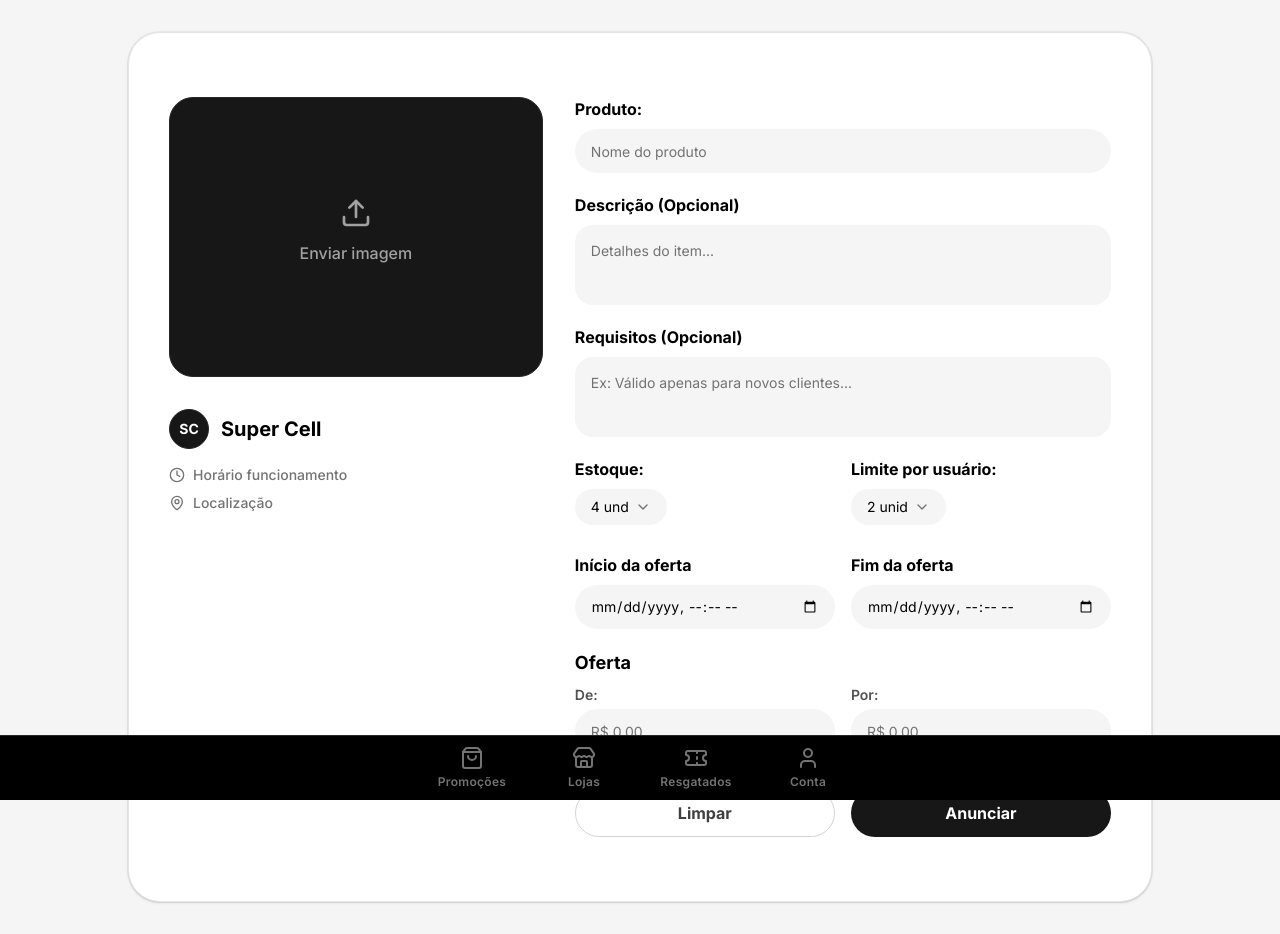
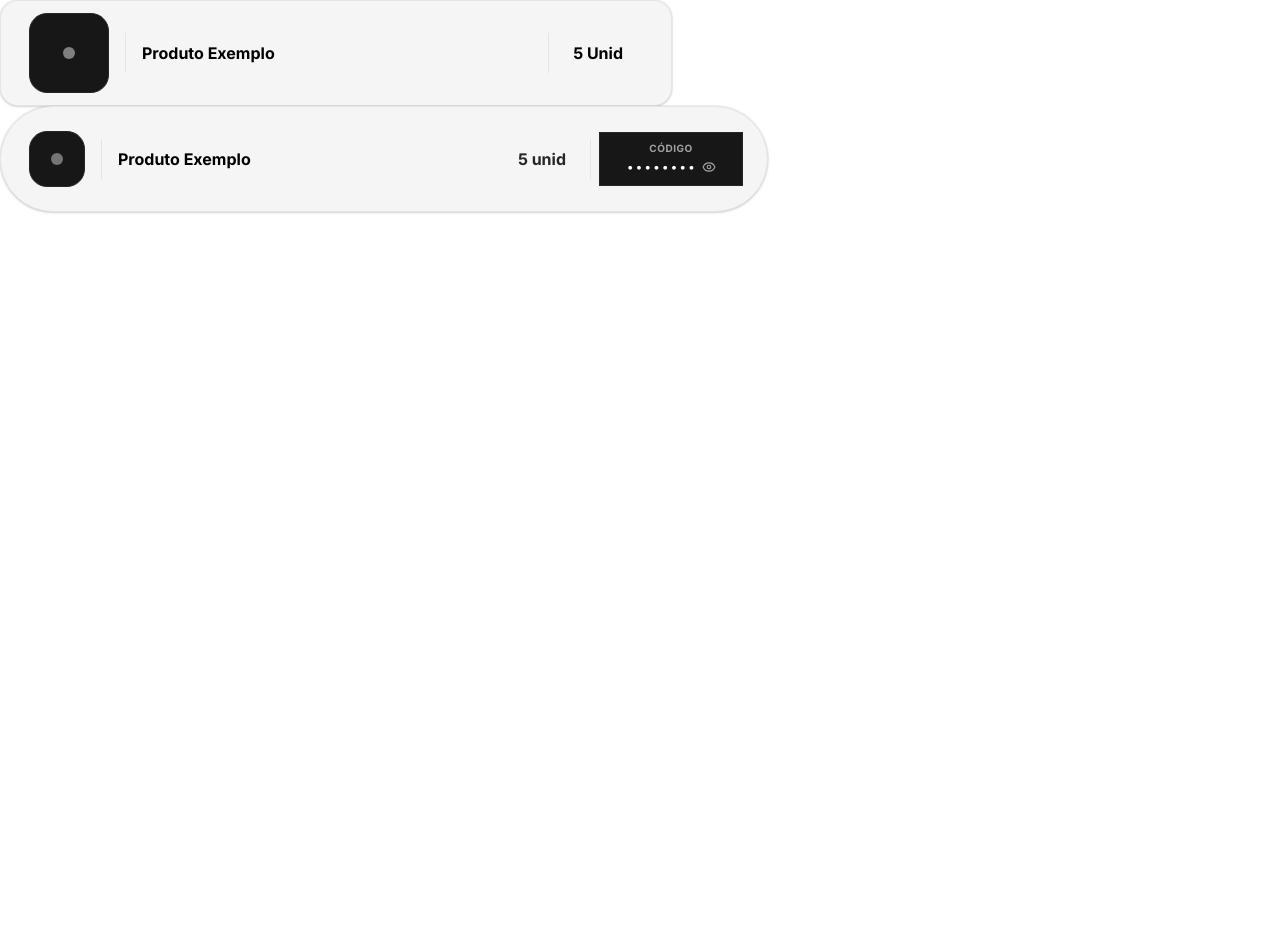
Before and after one commit to eomarcoss/PromoDay, a Next.js app in the folder front/: page /playground in a window 1280 px wide. After the commit the page ends 800 px from the top, so only its background shows below. Built offline with nearby package versions, Linux system fonts and the light colour scheme.

Commit message:
Created components for identifying a redeemed product.

```diff
--- a/front/src/app/playground/page.tsx
+++ b/front/src/app/playground/page.tsx
@@ -5,6 +5,8 @@ import { PromoCard } from "@/components/shared/PromoCard";
 import { SearchBar } from "@/components/shared/SearchBar";
 import { BottomNav } from "@/components/shared/BottomNav";
 import { CreateAdForm } from "@/components/shared/CreateAdForm";
+import { RedeemedProductBadge } from "@/components/shared/RedeemedProductBadge";
+import { RedemptionCodeCard } from "@/components/shared/RedemptionCodeCard";
 
 export default function Playground() {
   return (
@@ -15,8 +17,19 @@ export default function Playground() {
       {/* <RegisterStepperForm /> */}
       {/* <PromoCard /> */}
       {/* <SearchBar /> */}
-      <BottomNav />
-      <CreateAdForm />
+      {/* <BottomNav />
+      <CreateAdForm /> */}
+      <RedeemedProductBadge
+        imageUrl=""
+        productName="Produto Exemplo"
+        quantity={5}
+      />
+      <RedemptionCodeCard
+        imageUrl=""
+        productName="Produto Exemplo"
+        quantity={5}
+        code="ABC123"
+      />
     </div>
   );
 }
--- a/front/src/components/shared/CreateAdForm.tsx
+++ b/front/src/components/shared/CreateAdForm.tsx
@@ -2,19 +2,11 @@
 
 import React, { useState } from "react";
 import { useForm, Controller } from "react-hook-form";
-import { Upload, Clock, MapPin } from "lucide-react";
-
+import { Upload, Clock, MapPin, Plus, Minus } from "lucide-react";
 import { Card, CardContent } from "@/components/ui/card";
 import { Input } from "@/components/ui/input";
 import { Textarea } from "@/components/ui/textarea";
 import { Button } from "@/components/ui/button";
-import {
-  Select,
-  SelectContent,
-  SelectItem,
-  SelectTrigger,
-  SelectValue,
-} from "@/components/ui/select";
 
 // IMPORTANTE: Assim que você mover para o arquivo de schema separado, mude o import abaixo:
 // import { adFormSchema, AdFormValues } from "@/schemas/ad.schema";
@@ -34,7 +26,7 @@ interface AdFormValues {
 
 export function CreateAdForm() {
   const [imagePreview, setImagePreview] = useState<string | null>(null);
-
+  const [isUnlimitedUser, setIsUnlimitedUser] = useState(false);
   // Inicialização clássica do React Hook Form (Pronto para receber o zodResolver no futuro)
   const {
     register,
@@ -42,20 +34,25 @@ export function CreateAdForm() {
     control,
     reset,
     formState: { errors },
+    watch,
+    setValue,
   } = useForm<AdFormValues>({
     // resolver: zodResolver(adFormSchema),
     defaultValues: {
       productName: "",
       description: "",
       requirements: "",
-      stock: "4",
-      userLimit: "2",
+      stock: "1",
+      userLimit: "1",
       startDate: "",
       endDate: "",
       originalPrice: "",
       discountPrice: "",
     },
   });
+  // Use o watch para monitorar os valores atuais para os botões de + e - funcionarem
+  const currentStock = watch("stock");
+  const currentUserLimit = watch("userLimit");
 
   function onSubmit(data: AdFormValues) {
     console.log("Dados prontos para envio:", data);
@@ -72,7 +69,7 @@ export function CreateAdForm() {
             {/* COLUNA DA ESQUERDA: Imagem e Dados da Loja */}
             <div className="md:col-span-5 flex flex-col space-y-6">
               {/* Área de Upload de Imagem */}
-              <div className="relative aspect-[4/3] w-full bg-neutral-900 rounded-[24px] overflow-hidden flex flex-col items-center justify-center border border-neutral-800 text-neutral-400 group hover:border-neutral-500 transition-colors">
+              <div className="relative aspect-4/3 w-full bg-neutral-900 rounded-[24px] overflow-hidden flex flex-col items-center justify-center border border-neutral-800 text-neutral-400 group hover:border-neutral-500 transition-colors">
                 {imagePreview ? (
                   <img
                     src={imagePreview}
@@ -175,30 +172,47 @@ export function CreateAdForm() {
                 )}
               </div>
 
-              {/* Linha Dupla: Estoque e Limite por Usuário */}
-              <div className="grid grid-cols-2 gap-4">
-                {/* Estoque usando Controller (porque o Select do shadcn é customizado) */}
+              {/* Linha Dupla: Estoque com Stepper e Limite por Usuário Condicional */}
+              <div className="grid grid-cols-1 md:grid-cols-2 gap-4">
+                {/* CAMPO: ESTOQUE (Apenas números com incrementadores) */}
                 <div className="flex flex-col space-y-2">
                   <label className="text-black font-bold text-base">
-                    Estoque:
+                    Estoque total disponível:
                   </label>
                   <Controller
                     control={control}
                     name="stock"
                     render={({ field }) => (
-                      <Select
-                        onValueChange={field.onChange}
-                        value={field.value}
-                      >
-                        <SelectTrigger className="rounded-full bg-neutral-100 border-none h-11 text-black focus:ring-2 focus:ring-black px-4 cursor-pointer">
-                          <SelectValue placeholder="Selecione" />
-                        </SelectTrigger>
-                        <SelectContent className="bg-white border border-neutral-200">
-                          <SelectItem value="2">2 und</SelectItem>
-                          <SelectItem value="4">4 und</SelectItem>
-                          <SelectItem value="10">10 und</SelectItem>
-                        </SelectContent>
-                      </Select>
+                      <div className="flex items-center h-11 w-full bg-neutral-100 rounded-full overflow-hidden px-2 border-none">
+                        <button
+                          type="button"
+                          onClick={() =>
+                            field.onChange(Math.max(1, (currentStock || 1) - 1))
+                          }
+                          className="w-10 h-10 flex items-center justify-center text-neutral-500 hover:text-black hover:bg-neutral-200 rounded-full transition-colors"
+                        >
+                          <Minus className="w-4 h-4" />
+                        </button>
+
+                        <input
+                          type="number"
+                          className="flex-1 text-center bg-transparent border-none text-black font-bold focus:outline-none [appearance:textfield] [&::-webkit-outer-spin-button]:appearance-none [&::-webkit-inner-spin-button]:appearance-none"
+                          value={field.value}
+                          onChange={(e) =>
+                            field.onChange(parseInt(e.target.value) || 1)
+                          }
+                        />
+
+                        <button
+                          type="button"
+                          onClick={() =>
+                            field.onChange((currentStock || 1) + 1)
+                          }
+                          className="w-10 h-10 flex items-center justify-center text-neutral-500 hover:text-black hover:bg-neutral-200 rounded-full transition-colors"
+                        >
+                          <Plus className="w-4 h-4" />
+                        </button>
+                      </div>
                     )}
                   />
                   {errors.stock && (
@@ -208,7 +222,7 @@ export function CreateAdForm() {
                   )}
                 </div>
 
-                {/* Limite por Usuário */}
+                {/* CAMPO: LIMITE POR USUÁRIO (Com opção de "Sem Limite") */}
                 <div className="flex flex-col space-y-2">
                   <label className="text-black font-bold text-base">
                     Limite por usuário:
@@ -217,19 +231,68 @@ export function CreateAdForm() {
                     control={control}
                     name="userLimit"
                     render={({ field }) => (
-                      <Select
-                        onValueChange={field.onChange}
-                        value={field.value}
-                      >
-                        <SelectTrigger className="rounded-full bg-neutral-100 border-none h-11 text-black focus:ring-2 focus:ring-black px-4 cursor-pointer">
-                          <SelectValue placeholder="Selecione" />
-                        </SelectTrigger>
-                        <SelectContent className="bg-white border border-neutral-200">
-                          <SelectItem value="1">1 unid</SelectItem>
-                          <SelectItem value="2">2 unid</SelectItem>
-                          <SelectItem value="5">5 unid</SelectItem>
-                        </SelectContent>
-                      </Select>
+                      <div className="flex flex-col space-y-2">
+                        {/* Stepper de Limite */}
+                        <div
+                          className={`flex items-center h-11 w-full bg-neutral-100 rounded-full overflow-hidden px-2 border-none transition-opacity ${isUnlimitedUser ? "opacity-40 pointer-events-none" : ""}`}
+                        >
+                          <button
+                            type="button"
+                            disabled={isUnlimitedUser}
+                            onClick={() =>
+                              field.onChange(
+                                Math.max(1, (currentUserLimit || 1) - 1),
+                              )
+                            }
+                            className="w-10 h-10 flex items-center justify-center text-neutral-500 hover:text-black hover:bg-neutral-200 rounded-full transition-colors disabled:pointer-events-none"
+                          >
+                            <Minus className="w-4 h-4" />
+                          </button>
+
+                          <input
+                            type="number"
+                            disabled={isUnlimitedUser}
+                            className="flex-1 text-center bg-transparent border-none text-black font-bold focus:outline-none [appearance:textfield] [&::-webkit-outer-spin-button]:appearance-none [&::-webkit-inner-spin-button]:appearance-none"
+                            value={isUnlimitedUser ? "" : field.value}
+                            placeholder={isUnlimitedUser ? "∞" : "1"}
+                            onChange={(e) =>
+                              field.onChange(parseInt(e.target.value) || 1)
+                            }
+                          />
+
+                          <button
+                            type="button"
+                            disabled={isUnlimitedUser}
+                            onClick={() =>
+                              field.onChange((currentUserLimit || 1) + 1)
+                            }
+                            className="w-10 h-10 flex items-center justify-center text-neutral-500 hover:text-black hover:bg-neutral-200 rounded-full transition-colors disabled:pointer-events-none"
+                          >
+                            <Plus className="w-4 h-4" />
+                          </button>
+                        </div>
+
+                        {/* Checkbox minimalista para Sem Limite */}
+                        <label className="flex items-center space-x-2 cursor-pointer select-none pl-2">
+                          <input
+                            type="checkbox"
+                            checked={isUnlimitedUser}
+                            onChange={(e) => {
+                              const checked = e.target.checked;
+                              setIsUnlimitedUser(checked);
+                              if (checked) {
+                                setValue("userLimit", 0); // Define 0 ou null no formulário quando for sem limite
+                              } else {
+                                setValue("userLimit", 1); // Volta para o padrão de 1 unidade ao desmarcar
+                              }
+                            }}
+                            className="w-4 h-4 rounded border-neutral-300 text-neutral-900 focus:ring-neutral-900 accent-black"
+                          />
+                          <span className="text-sm font-medium text-neutral-600">
+                            Permitir compras sem limite por cliente
+                          </span>
+                        </label>
+                      </div>
                     )}
                   />
                   {errors.userLimit && (
@@ -324,14 +387,14 @@ export function CreateAdForm() {
                     reset();
                     setImagePreview(null);
                   }}
-                  className="rounded-full h-12 border border-neutral-300 bg-transparent text-neutral-700 hover:bg-neutral-100 font-bold text-base transition-colors"
+                  className="rounded-full cursor-pointer h-12 border border-neutral-300 bg-transparent text-neutral-700 hover:bg-neutral-100 font-bold text-base transition-colors"
                 >
                   Limpar
                 </Button>
 
                 <Button
                   type="submit"
-                  className="rounded-full h-12 bg-neutral-900 hover:bg-black text-white font-bold text-base transition-colors border-none"
+                  className="rounded-full cursor-pointer h-12 bg-neutral-900 hover:bg-black text-white font-bold text-base transition-colors border-none"
                 >
                   Anunciar
                 </Button>
--- /dev/null
+++ b/front/src/components/shared/RedeemedProductBadge.tsx
@@ -0,0 +1,56 @@
+import React from "react";
+import { Card, CardContent } from "@/components/ui/card";
+
+interface RedeemedProductBadgeProps {
+  imageUrl?: string;
+  productName: string;
+  quantity: number;
+}
+
+export function RedeemedProductBadge({
+  imageUrl,
+  productName,
+  quantity,
+}: RedeemedProductBadgeProps) {
+  return (
+    <Card className="w-full max-w-2xl bg-neutral-100 border py-3 border-neutral-200 rounded-2xl shadow-sm overflow-hidden">
+      <CardContent className=" flex items-center justify-between">
+        {/* BLOCO DA ESQUERDA: Imagem + Nome do Produto */}
+        <div className="flex items-center flex-1 min-w-0">
+          {/* Container da Imagem (Squircle Minimalista) */}
+          <div className="w-20 h-20 bg-neutral-900 rounded-[18px] flex items-center justify-center overflow-hidden shrink-0 border border-neutral-800 ml-1">
+            {imageUrl ? (
+              <img
+                src={imageUrl}
+                alt={productName}
+                className="w-full h-full object-cover"
+              />
+            ) : (
+              // Placeholder caso o produto esteja sem foto
+              <div className="w-3 h-3 bg-white rounded-full opacity-40 animate-pulse" />
+            )}
+          </div>
+
+          {/* Divisória Vertical 1 */}
+          <div className="h-10 w-[1px] bg-neutral-200 mx-4 shrink-0" />
+
+          {/* Nome do Produto (Truncado se for muito longo para não quebrar o layout) */}
+          <span className="text-base font-bold text-black truncate pr-4">
+            {productName}
+          </span>
+        </div>
+
+        {/* BLOCO DA DIREITA: Quantidade Resgatada */}
+        <div className="flex items-center shrink-0 pr-6">
+          {/* Divisória Vertical 2 */}
+          <div className="h-10 w-[1px] bg-neutral-200 mr-6" />
+
+          {/* Texto da Quantidade */}
+          <span className="text-base font-bold text-black whitespace-nowrap">
+            {quantity} {quantity === 1 ? "Unid" : "Unid"}
+          </span>
+        </div>
+      </CardContent>
+    </Card>
+  );
+}
--- /dev/null
+++ b/front/src/components/shared/RedemptionCodeCard.tsx
@@ -0,0 +1,84 @@
+"use client";
+
+import React, { useState } from "react";
+import { Card, CardContent } from "@/components/ui/card";
+import { Eye, EyeOff } from "lucide-react";
+
+interface RedemptionCodeCardProps {
+  imageUrl?: string;
+  productName: string;
+  quantity: number;
+  code: string;
+}
+
+export function RedemptionCodeCard({
+  imageUrl,
+  productName,
+  quantity,
+  code,
+}: RedemptionCodeCardProps) {
+  // Estado para controlar se o código está visível ou oculto
+  const [isCodeVisible, setIsCodeVisible] = useState(false);
+
+  return (
+    <Card className="w-full max-w-3xl bg-neutral-100 border border-neutral-200 rounded-full shadow-sm overflow-hidden">
+      <CardContent className="flex items-center justify-between h-full">
+        {/* BLOCO DA ESQUERDA: Imagem, Nome e Quantidade */}
+        <div className="flex items-center flex-1 min-w-0">
+          {/* Container da Imagem (Squircle) */}
+          <div className="w-14 h-14 bg-neutral-900 rounded-[18px] flex items-center justify-center overflow-hidden shrink-0 border border-neutral-800 ml-1">
+            {imageUrl ? (
+              <img
+                src={imageUrl}
+                alt={productName}
+                className="w-full h-full object-cover"
+              />
+            ) : (
+              <div className="w-3 h-3 bg-white rounded-full opacity-40" />
+            )}
+          </div>
+
+          {/* Divisória Vertical 1 */}
+          <div className="h-10 w-[1px] bg-neutral-200 mx-4 shrink-0" />
+
+          {/* Nome do Produto */}
+          <span className="text-base font-bold text-black truncate mr-4">
+            {productName}
+          </span>
+
+          {/* Quantidade (Agora alinhada dinamicamente após o nome) */}
+          <span className="text-base font-bold text-neutral-800 whitespace-nowrap ml-auto pr-4">
+            {quantity} {quantity === 1 ? "unid" : "unid"}
+          </span>
+        </div>
+
+        {/* Divisória Vertical 2 (Antes do bloco do código) */}
+        <div className="h-10 w-[1px] bg-neutral-200 mx-2 shrink-0" />
+
+        {/* BLOCO DA DIREITA: Caixa de Código Minimalista Escura */}
+        <button
+          type="button"
+          onClick={() => setIsCodeVisible(!isCodeVisible)}
+          className="h-full w-36 bg-neutral-900 hover:bg-black text-white p-2 flex flex-col items-center justify-center space-y-0.5 shrink-0 transition-colors group cursor-pointer border border-neutral-800"
+        >
+          <span className="text-[10px] uppercase tracking-wider font-bold text-neutral-400 group-hover:text-neutral-300">
+            Código
+          </span>
+
+          <div className="flex items-center space-x-1.5">
+            <span className="text-sm font-mono font-bold tracking-wide">
+              {isCodeVisible ? code : "••••••••"}
+            </span>
+
+            {/* Ícone dinâmico do Olho */}
+            {isCodeVisible ? (
+              <EyeOff className="w-3.5 h-3.5 text-neutral-400 group-hover:text-white transition-colors" />
+            ) : (
+              <Eye className="w-3.5 h-3.5 text-neutral-400 group-hover:text-white transition-colors" />
+            )}
+          </div>
+        </button>
+      </CardContent>
+    </Card>
+  );
+}
```
